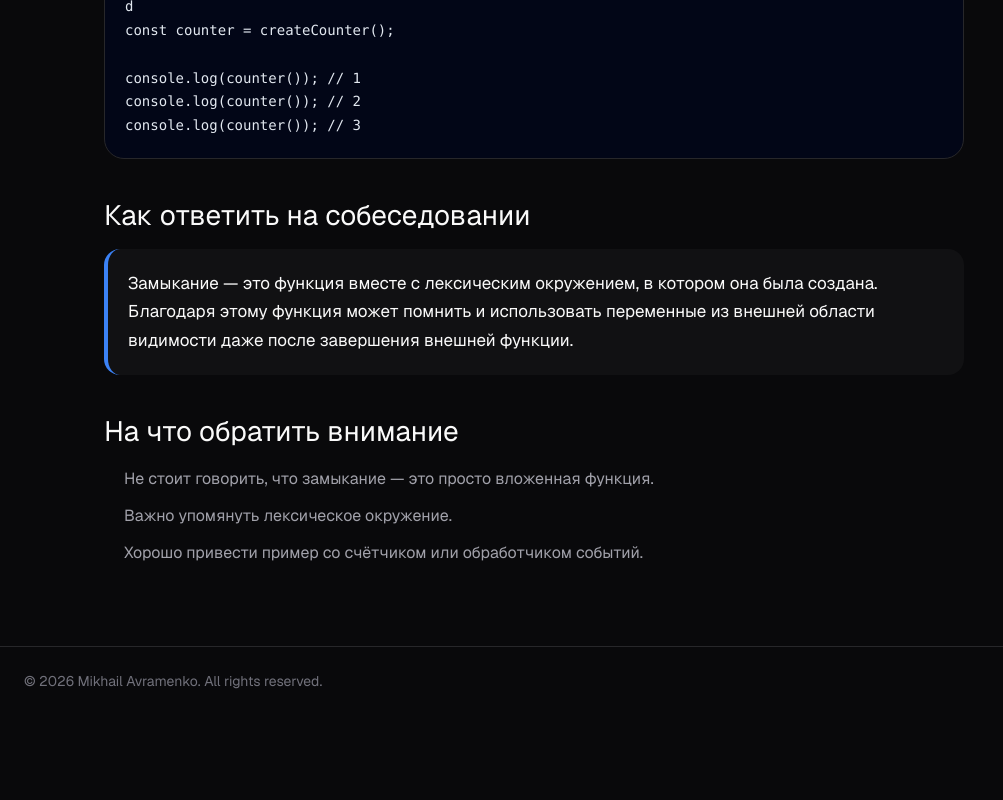
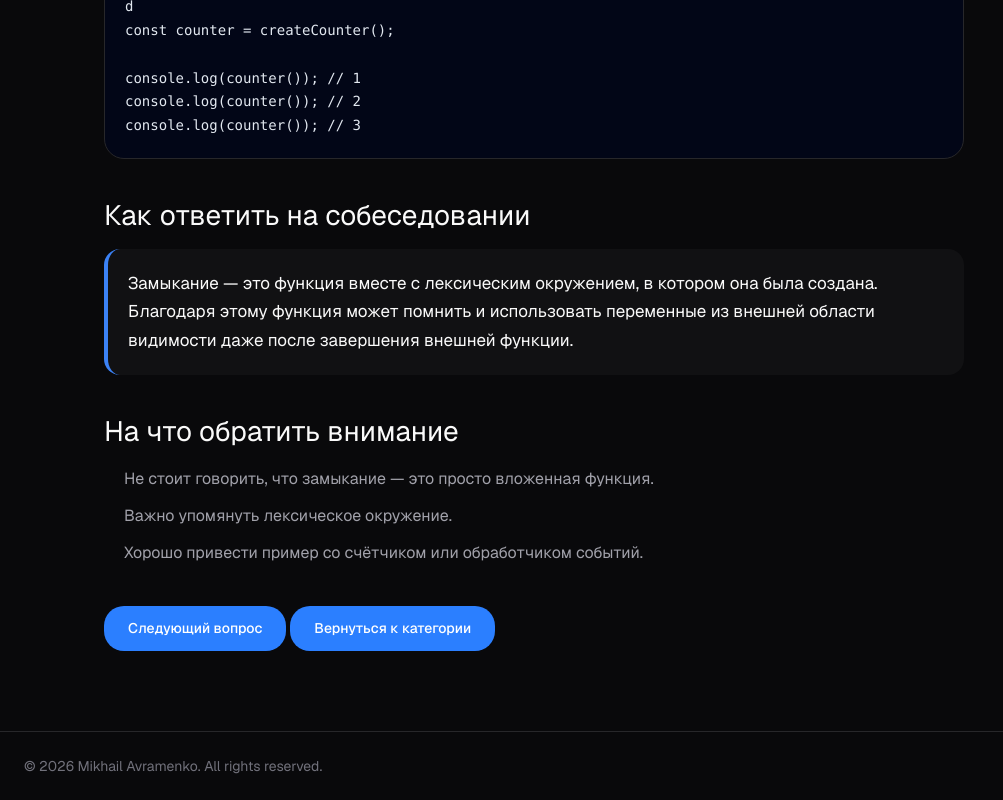
Before and after one commit to avramenkomy/portfolio, a Next.js app: page /interview/javascript/closure in a window 1280 px wide. Shown: the part 1239-2039 px from the top of the page, without its empty margins (0-1003 px from the left). Before the commit the page ends 1954 px from the top, so only its background shows below. Built offline with nearby package versions, Linux system fonts and the light colour scheme; no server answers.

Commit message:
feat: add navigation to next or previous question and to category

```diff
--- a/src/app/interview/[category]/[slug]/page.js
+++ b/src/app/interview/[category]/[slug]/page.js
@@ -1,13 +1,17 @@
 import Link from 'next/link';
 
 import NotFound from '@/app/not-found';
+import Button from '@/components/ui/Button';
 
 import {
   getInterviewCategoryBySlug,
   getQuestionBySlug,
+  getQuestionsByCategory,
   interviewQuestions,
 } from '@/data/interviewQuestions';
+
 import styles from '../../interview.module.scss';
+
 
 export function generateStaticParams() {
   return interviewQuestions.map((question) => ({
@@ -15,6 +19,7 @@ export function generateStaticParams() {
     slug: question.slug,
   }));
 }
+
 
 export async function generateMetadata({ params }) {
   const { category, slug } = await params;
@@ -33,10 +38,9 @@ export async function generateMetadata({ params }) {
   };
 }
 
+
 export default async function InterviewQuestionPage({ params }) {
   const { category: categorySlug, slug } = await params;
-
-  console.log('InterviewQuestionPage', categorySlug, slug);
 
   const category = getInterviewCategoryBySlug(categorySlug);
   const question = getQuestionBySlug(categorySlug, slug);
@@ -44,6 +48,15 @@ export default async function InterviewQuestionPage({ params }) {
   if (!category || !question) {
     return <NotFound />
   }
+
+  const questions = getQuestionsByCategory(categorySlug);
+
+  const currentQuestionIndex = questions.findIndex(
+    item => item.slug === slug
+  );
+
+  const nextQuestion = questions[currentQuestionIndex + 1];
+  const prevQuestion = questions[currentQuestionIndex - 1];
 
   return (
     <main className={styles.page}>
@@ -105,6 +118,24 @@ export default async function InterviewQuestionPage({ params }) {
           </ul>
         </section>
       </article>
+
+      <section className={styles.questionFooter}>
+        {prevQuestion &&
+          <Button href={`/interview/${category.slug}/${prevQuestion.slug}`}>
+            Предыдущий вопрос
+          </Button>
+        }
+
+        {nextQuestion &&
+          <Button href={`/interview/${category.slug}/${nextQuestion.slug}`}>
+            Следующий вопрос
+          </Button>
+        }
+
+        <Button href={`/interview/${category.slug}`}>
+          Вернуться к категории
+        </Button>
+      </section>
     </main>
   );
 }
--- a/src/app/interview/interview.module.scss
+++ b/src/app/interview/interview.module.scss
@@ -161,6 +161,16 @@
   line-height: 1.6;
 }
 
+.questionFooter {
+  margin: 40px 0 0;
+  display: flex;
+  flex-direction: row;
+  flex-wrap: wrap;
+  gap: 4px;
+  color: var(--foreground);
+  font-size: 14px;
+}
+
 .categoryMeta {
   margin: 12px 0 0;
   width: fit-content;
```
